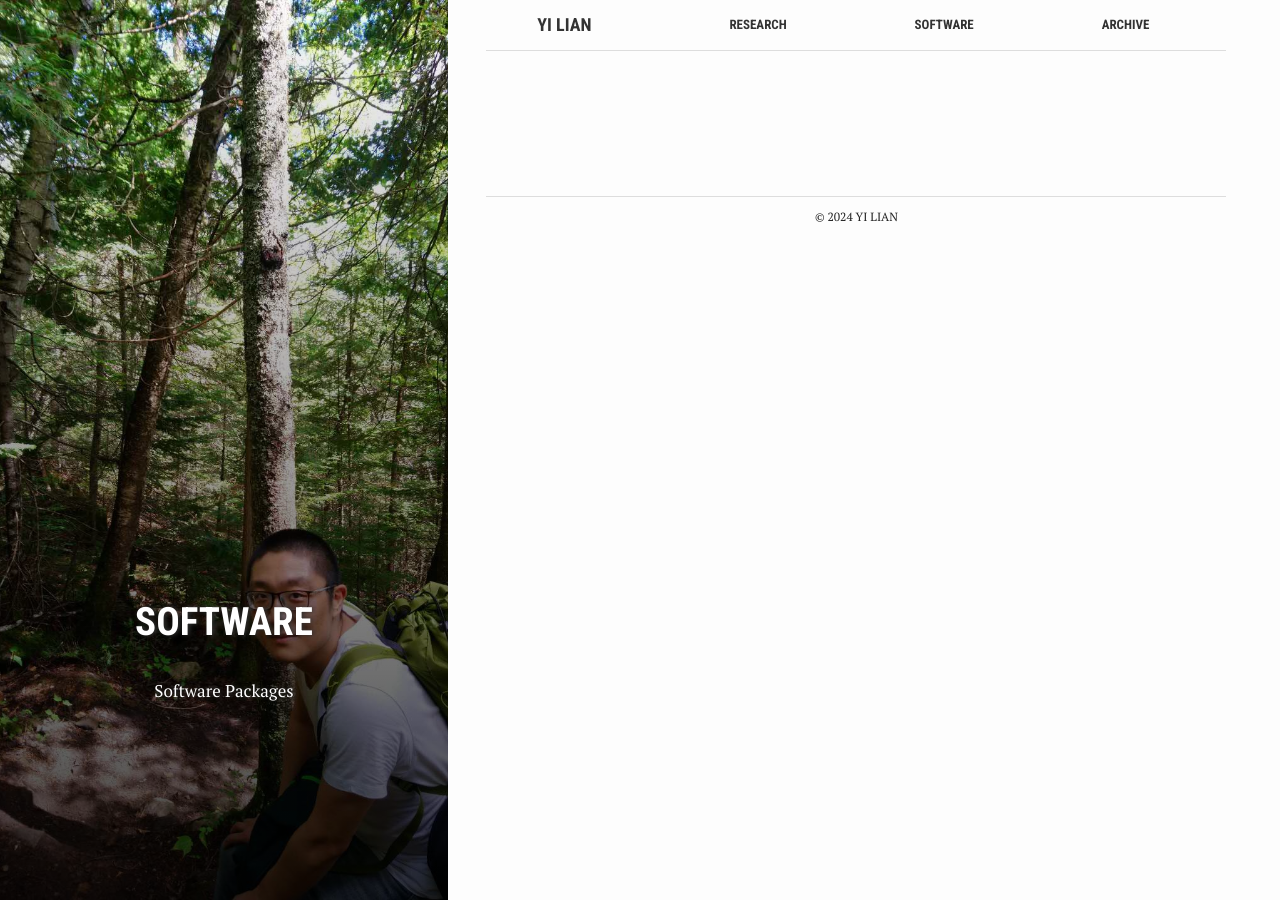
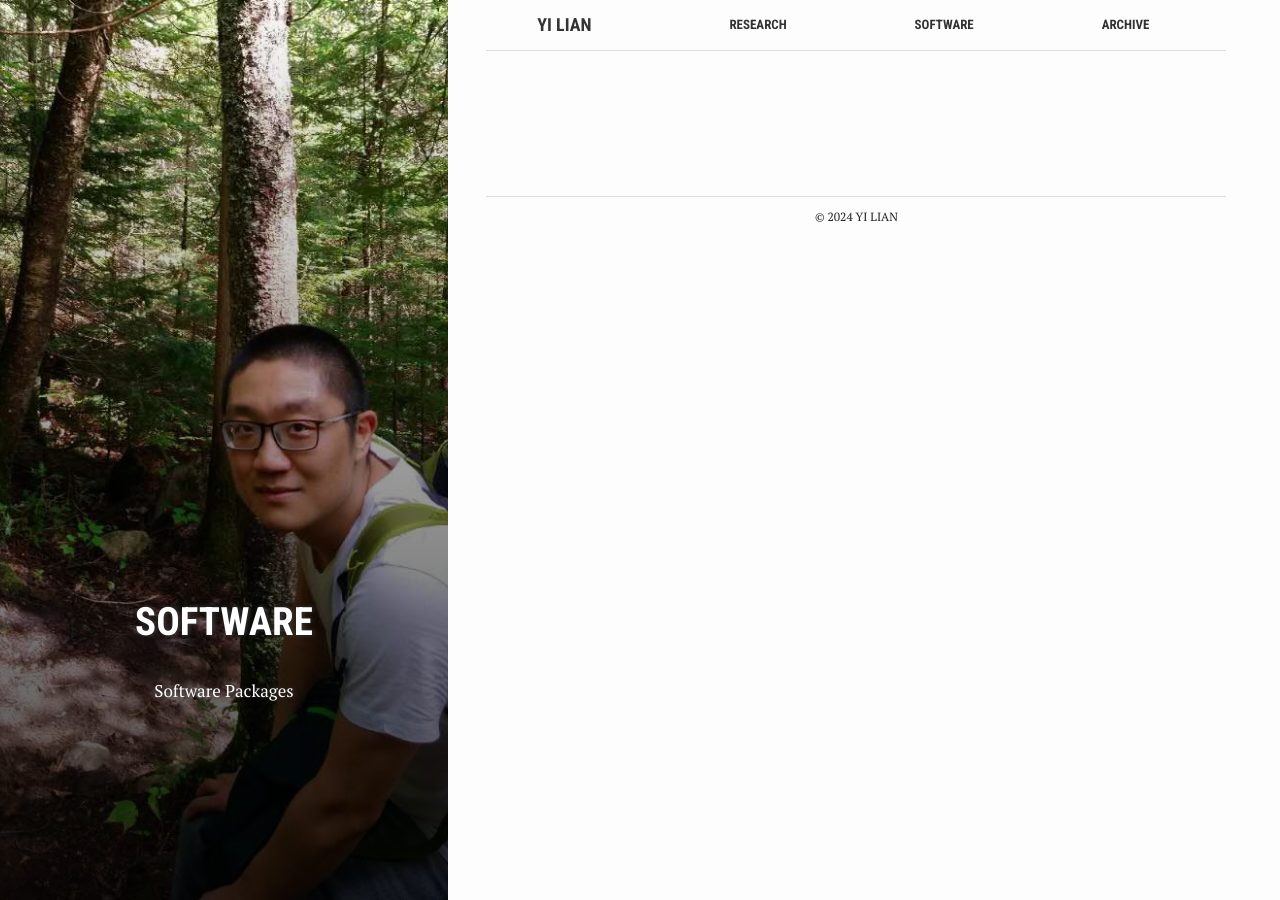
Before and after one commit to ly129/ly129.github.io, a Jekyll site: the page built from Software.md, in a window 1280 px wide. Built offline with Jekyll 4.4.1, drawn with Linux system fonts in a browser that asks for light colours.

Commit message:
picture resize

```diff
--- a/index.html
+++ b/index.html
@@ -9,7 +9,7 @@ summary: "About"
 <h1>About me</h1>
 <p>Yi Lian is currently a postdoctoral research fellow in Biostatistics, under the guidance of <a href=https://www.dbei.med.upenn.edu/bio/qi-long-phd>Dr. Qi Long</a>, in the Department of Biostatistics, Epidemiology and Informatics, University of Pennsylvania. <br> <br>
 
-Previously Yi Lian received his PhD in Biostatistics (supervised by <a href=https://www.mcgill.ca/epi-biostat-occh/robert-william-platt>Dr. Robert Platt</a> and <a href=https://www.math.mcgill.ca/yyang/>Dr. Archer Yi Yang</a>) and Master's degree in Epidemiology (supervised by <a href=https://www.mcgill.ca/epi-biostat-occh/samy-suissa/>Dr. Samy Suissa</a> and <a href=https://www.mcgill.ca/epi-biostat-occh/laurent-azoulay>Dr. Laurent Azoulay</a>), from McGill University, Montréal, Canada.<br>.<br></p>
+Previously Yi Lian received his PhD in Biostatistics (supervised by <a href=https://www.mcgill.ca/epi-biostat-occh/robert-william-platt>Dr. Robert Platt</a> and <a href=https://www.math.mcgill.ca/yyang/>Dr. Archer Yi Yang</a>) and Master's degree in Epidemiology (supervised by <a href=https://www.mcgill.ca/epi-biostat-occh/samy-suissa/>Dr. Samy Suissa</a> and <a href=https://www.mcgill.ca/epi-biostat-occh/laurent-azoulay>Dr. Laurent Azoulay</a>), from McGill University, Montréal, Canada.<br><br></p>
 
 <h1>News</h1>
 {% for post in site.posts limit: 5 %}
```
Also changed, not shown: assets/images/hiking.jpeg.
